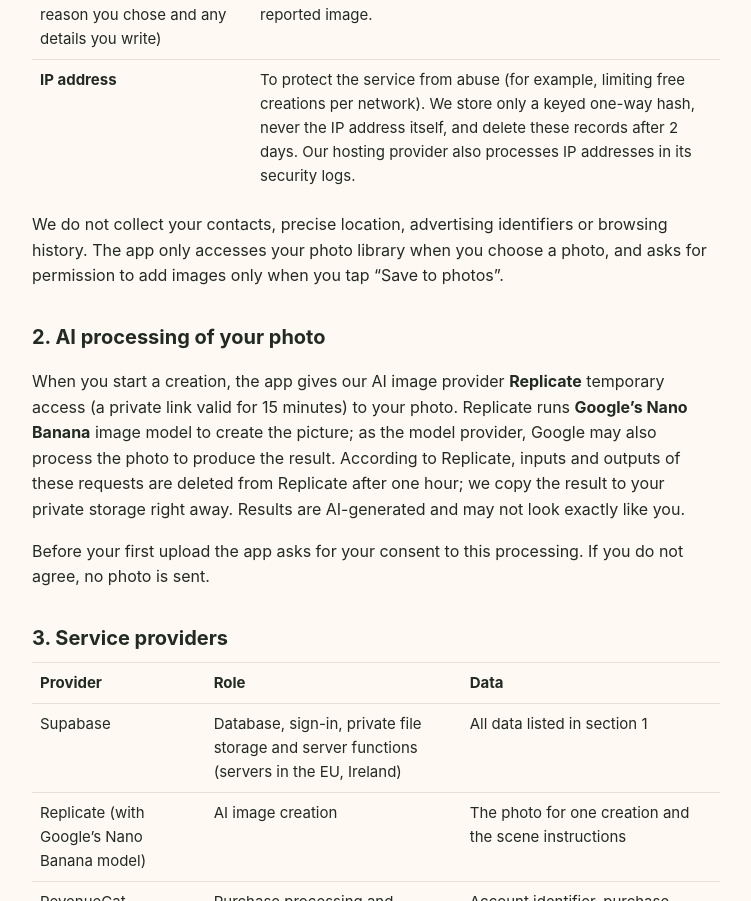
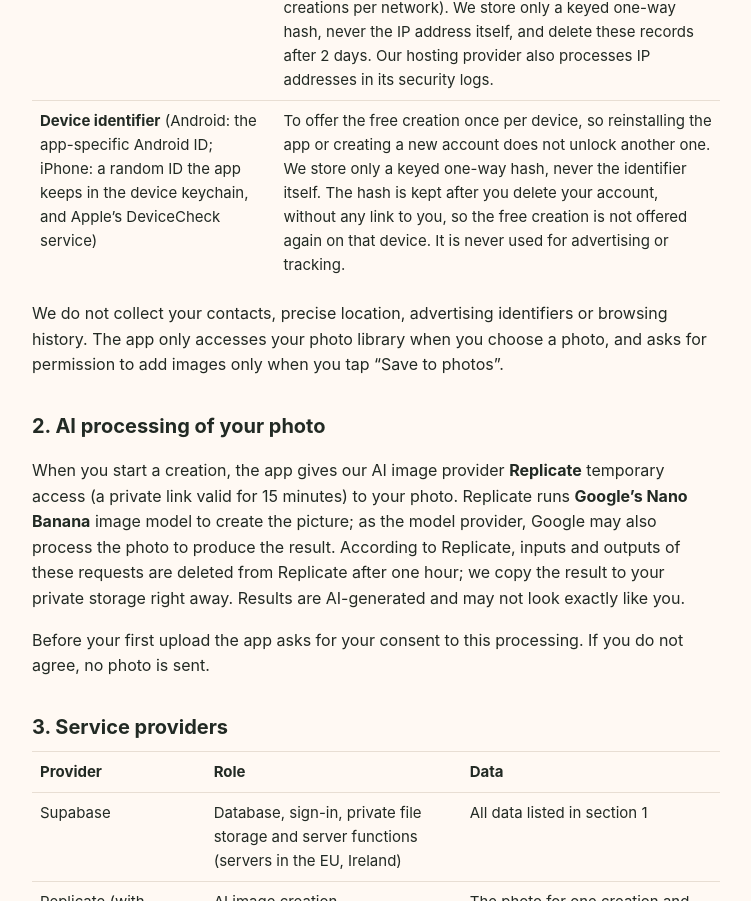
Before and after one commit to cihatcelik/santa-elf-legal, a plain HTML site: page privacy.html in a window 1280 px wide. Shown: the part 1334-2235 px from the top of the page, without its empty margins (264-1015 px from the left). Drawn offline with Linux system fonts and the light colour scheme.

Commit message:
Add files via upload

```diff
--- a/privacy.html
+++ b/privacy.html
@@ -38,6 +38,7 @@
   <tr><td><strong>Purchase records</strong> (store transaction ID, product, date, store; no payment card details)</td><td>To add the credits you bought, restore purchases, and handle store refunds.</td></tr>
   <tr><td><strong>Reports you send</strong> (the creation, its scene, the reason you chose and any details you write)</td><td>To review AI-generated images you flag as inappropriate and improve our scenes. To review a report we may look at the reported image.</td></tr>
   <tr><td><strong>IP address</strong></td><td>To protect the service from abuse (for example, limiting free creations per network). We store only a keyed one-way hash, never the IP address itself, and delete these records after 2 days. Our hosting provider also processes IP addresses in its security logs.</td></tr>
+  <tr><td><strong>Device identifier</strong> (Android: the app-specific Android ID; iPhone: a random ID the app keeps in the device keychain, and Apple’s DeviceCheck service)</td><td>To offer the free creation once per device, so reinstalling the app or creating a new account does not unlock another one. We store only a keyed one-way hash, never the identifier itself. The hash is kept after you delete your account, without any link to you, so the free creation is not offered again on that device. It is never used for advertising or tracking.</td></tr>
 </table>
 <p>We do not collect your contacts, precise location, advertising identifiers or browsing history. The app only accesses your photo library when you choose a photo, and asks for permission to add images only when you tap “Save to photos”.</p>
 
```
